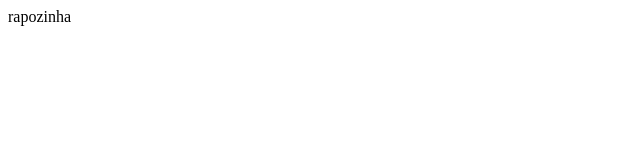
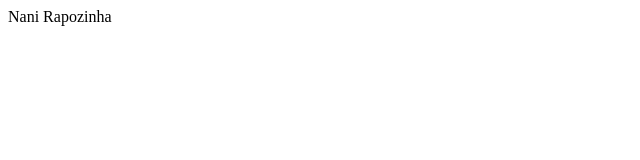
Before and after one commit to nanicatropa/nanicatropa.github.io, a plain HTML site: page index.html in a window 1280 px wide. Shown: the full height of the page, 0-640 px from the left. Drawn offline with Linux system fonts and the light colour scheme.

Commit message:
mudanças

```diff
--- a/index.html
+++ b/index.html
@@ -1,5 +1,5 @@
 <html>
 	<body>
-		rapozinha
+		Nani Rapozinha
 	</body>
 </html>
```
